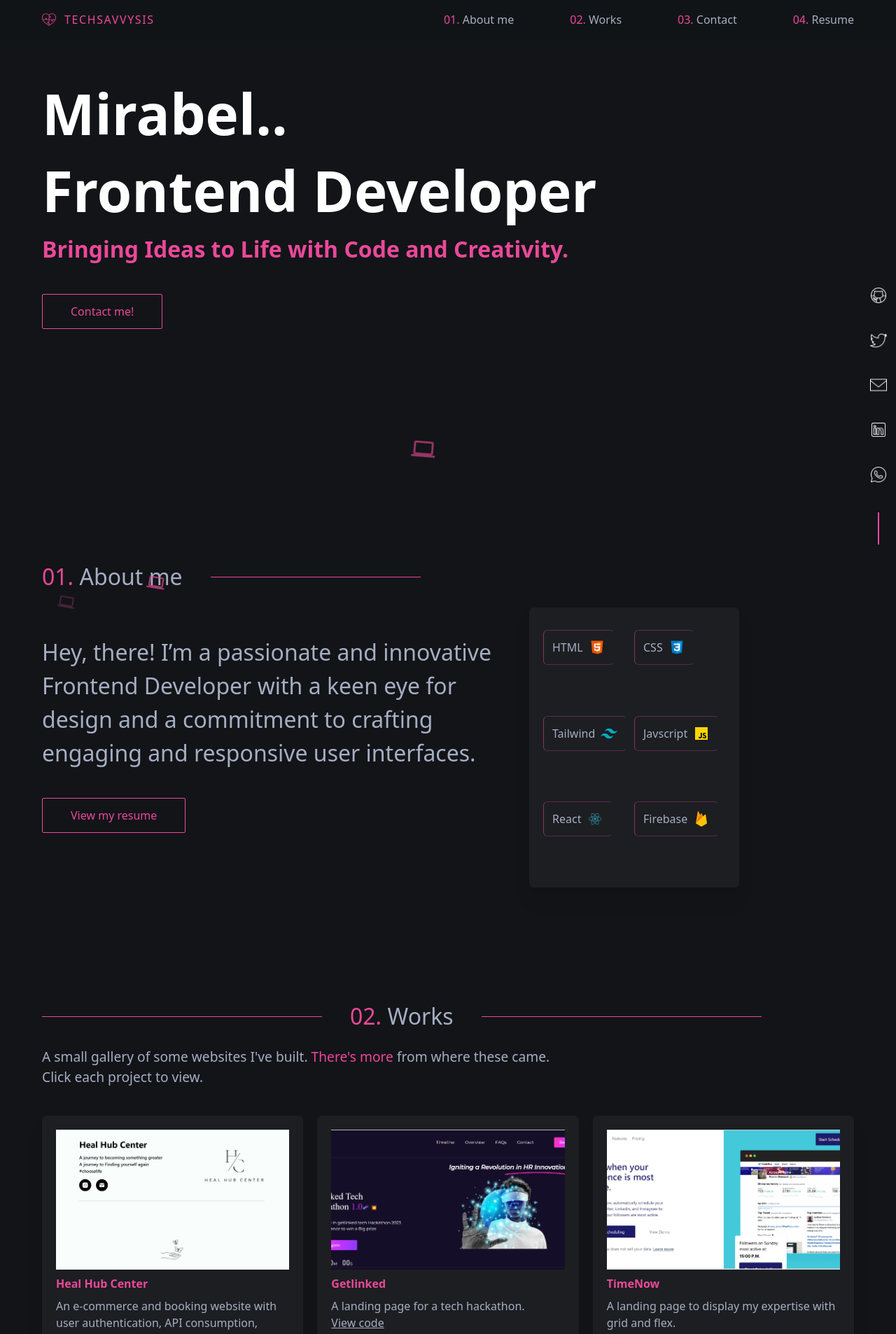
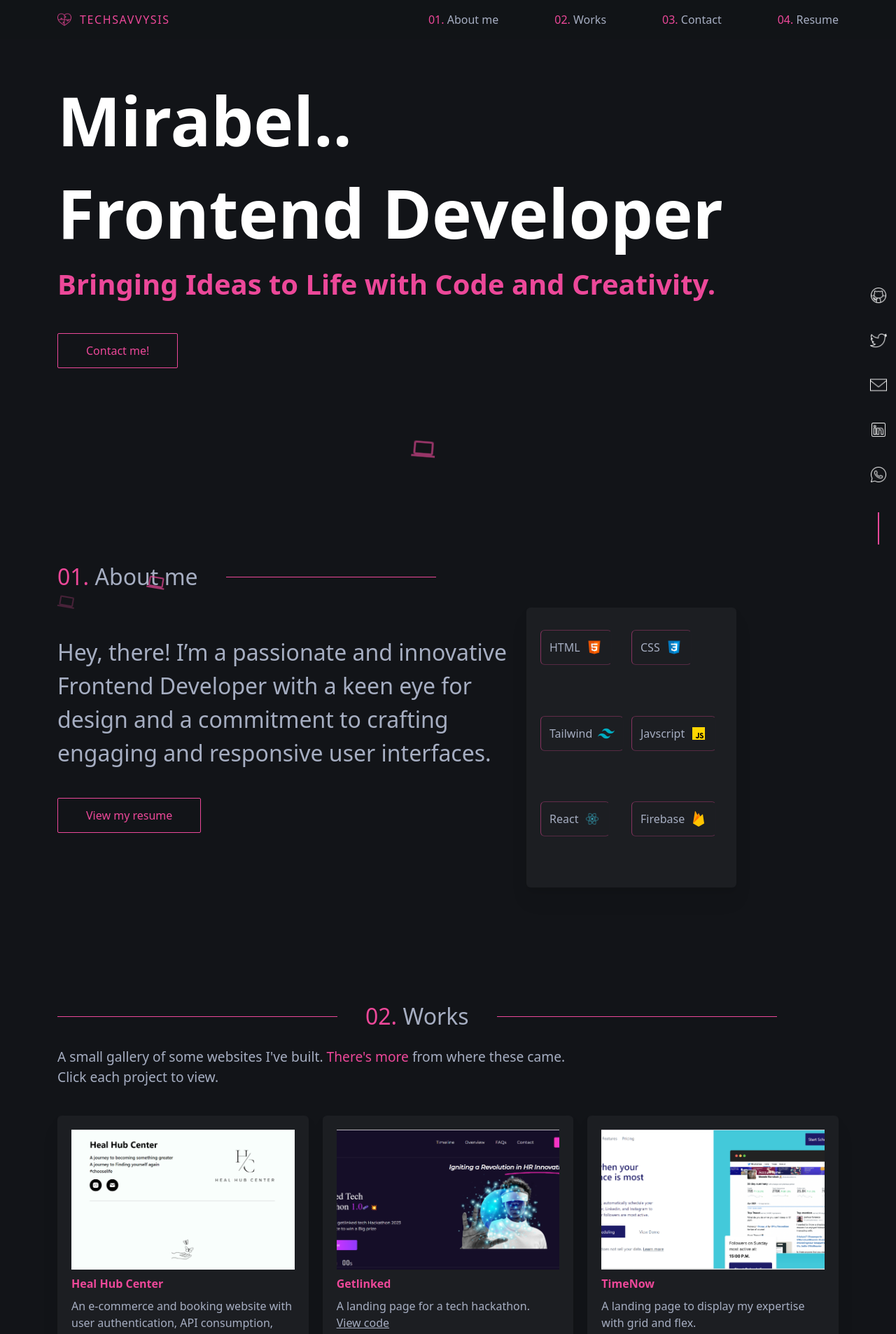
Before and after one commit to Meerahbel/TechSavvySis, a React (Vite) app: page / in a window 1280 px wide. Shown: the top 1906 px of the page at 70% size. Built offline with nearby package versions, Linux system fonts and the light colour scheme.

Commit message:
Intro section adjusted

```diff
--- a/src/components/Aboutme.jsx
+++ b/src/components/Aboutme.jsx
@@ -8,7 +8,10 @@ const Aboutme = () => {
   }, []);
 
   return (
-    <section className="pb-20 md:pb-40 px-3 md:px-[60px]" id="about">
+    <section
+      className="pb-20 md:pb-40 px-3 md:px-[60px] xl:px-[82px]"
+      id="about"
+    >
       <div className="flex gap-10 items-center pb-5">
         <p className="text-[#a6aec2] text-[1.5rem] lg:text-[2rem]">
           <span className="text-[#ec4899]">01.</span> About me
--- a/src/components/Contact.jsx
+++ b/src/components/Contact.jsx
@@ -1,7 +1,7 @@
 const Contact = () => {
   return (
     <section
-      className="flex flex-col pb-20  md:pb-40 px-3 md:px-[60px]"
+      className="flex flex-col pb-20  md:pb-40 px-3 md:px-[60px] xl:px-[82px]"
       id="contact"
     >
       <p className="text-[#a6aec2] text-[1.5rem] lg:text-[2rem] text-center hidden lg:block">
--- a/src/components/Footer.jsx
+++ b/src/components/Footer.jsx
@@ -2,7 +2,7 @@ import Links2 from "./Links2";
 
 const Footer = () => {
   return (
-    <footer className="flex flex-col pb-20 px-3 md:px-[60px] justify-center gap-10 bg-[#121418]">
+    <footer className="flex flex-col pb-20 px-3 md:px-[60px] xl:px-[82px] justify-center gap-10 bg-[#121418]">
       <Links2 />
       <div className="flex flex-col gap-2">
         <p className="text-[#a6aec2] text-center">
--- a/src/components/Header.jsx
+++ b/src/components/Header.jsx
@@ -13,7 +13,7 @@ const Header = () => {
   };
 
   return (
-    <header className="flex py-4 px-3 md:px-[60px] justify-between items-center bg-[#121418]/90 fixed z-[999] top-0 left-0 right-0">
+    <header className="flex py-4 px-3 md:px-[60px] xl:px-[82px] justify-between items-center bg-[#121418]/90 fixed z-[999] top-0 left-0 right-0">
       <div className="flex gap-3 items-center">
         <img src="/images/icon2.png" alt="icon" className="w-5 h-5" />
         <p className="text-[#ec4899] tracking-widest">TECHSAVVYSIS</p>
--- a/src/components/Intro.jsx
+++ b/src/components/Intro.jsx
@@ -14,13 +14,13 @@ const Intro = () => {
   }, []);
 
   return (
-    <main className="pb-40 pt-48 md:pt-28  px-3 md:px-[60px] min-h-screen">
+    <main className="pb-40 pt-48 md:pt-28  px-3 md:px-[60px] xl:px-[82px] min-h-screen">
       <section className="flex flex-col gap-10">
         <div className="flex flex-col font-bold z-[999]">
           <p
             data-aos="zoom-in"
             data-aos-duration="2000"
-            className="pr-2 text-white text-[4rem] md:text-[4rem] lg:text-[5rem] leading-tight"
+            className="pr-2 text-white text-[4rem] md:text-[4rem] lg:text-[5rem] xl:text-[6rem] leading-tight"
           >
             Mirabel..
           </p>
@@ -28,7 +28,7 @@ const Intro = () => {
             data-aos="zoom-in"
             data-aos-duration="2000"
             data-aos-delay="300"
-            className="pr-2 text-white text-[2.5rem] md:text-[4rem] lg:text-[5rem]"
+            className="pr-2 text-white text-[2.5rem] md:text-[4rem] lg:text-[5rem] xl:text-[6rem]"
           >
             Frontend Developer
           </p>
@@ -36,7 +36,7 @@ const Intro = () => {
             data-aos="zoom-in"
             data-aos-duration="2000"
             data-aos-delay="500"
-            className="text-[#ec4899] text-[1.5rem] md:text-[2rem] w-[80%] md:w-full"
+            className="text-[#ec4899] text-[1.5rem] md:text-[2rem] xl:text-[2.5rem] w-[80%] md:w-full"
           >
             Bringing Ideas to Life with Code and Creativity.
           </p>
--- a/src/components/Works.jsx
+++ b/src/components/Works.jsx
@@ -2,7 +2,10 @@ import Workcard from "./Workcard";
 
 const Works = () => {
   return (
-    <section className="pb-20 md:pb-40 px-3 md:px-[60px]" id="works">
+    <section
+      className="pb-20 md:pb-40 px-3 md:px-[60px] xl:px-[82px]"
+      id="works"
+    >
       <div className="flex gap-10 items-center">
         <div className="h-[1px] w-[200px] lg:w-[400px] bg-[#ec4899] hidden lg:block"></div>
         <p className="text-[#a6aec2] text-[1.5rem] lg:text-[2rem]">
```
